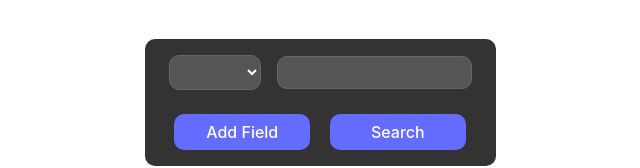
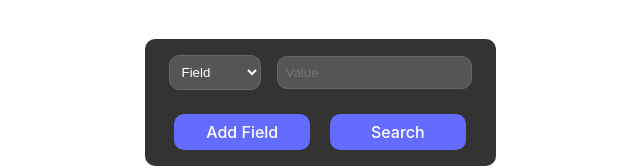
Before and after one commit to Molecular-Biophysics-Database/mbdb-search, a React (Vite) app: page / in a window 1280 px wide. Both pictures are taken after a click on the button "Advanced Search". Shown: the part 381-549 px from the top of the page, without its empty margins (320-960 px from the left). Built offline with nearby package versions, Linux system fonts and the light colour scheme.

Commit message:
Placeholder values

```diff
--- a/src/SearchCriteria.jsx
+++ b/src/SearchCriteria.jsx
@@ -5,29 +5,31 @@ function SearchCriteria({criteria, onChange, onRemove, showRemoveButton}) {
         <div className="search-criteria">
             {showRemoveButton && (
                 <select value={criteria.expression} onChange={e => onChange(e, 'expression')}>
-                    <option value=""></option>
+                    <option value="" disabled>Exp</option>
                     <option value="AND">AND</option>
                     <option value="OR">OR</option>
                     <option value="NOT">NOT</option>
                 </select>
             )}
             <select value={criteria.field} onChange={e => onChange(e, 'field')}>
-                <option value=""></option>
+                <option value="" disabled>Field</option>
                 <option value="Protein">Protein</option>
                 <option value="Molecule">Molecule</option>
-                <option value="Protein">Weight</option>
-                <option value="Molecule">Height</option>
+                <option value="Weight">Weight</option>
+                <option value="Height">Height</option>
                 {/* Options for fields */}
             </select>
             <input
                 type="text"
                 value={criteria.value}
+                placeholder="Value"
                 onChange={e => onChange(e, 'value')}
             />
             {showRemoveButton && (
                 <button onClick={onRemove}>Remove</button>
             )}
         </div>
+
     );
 }
 
```
